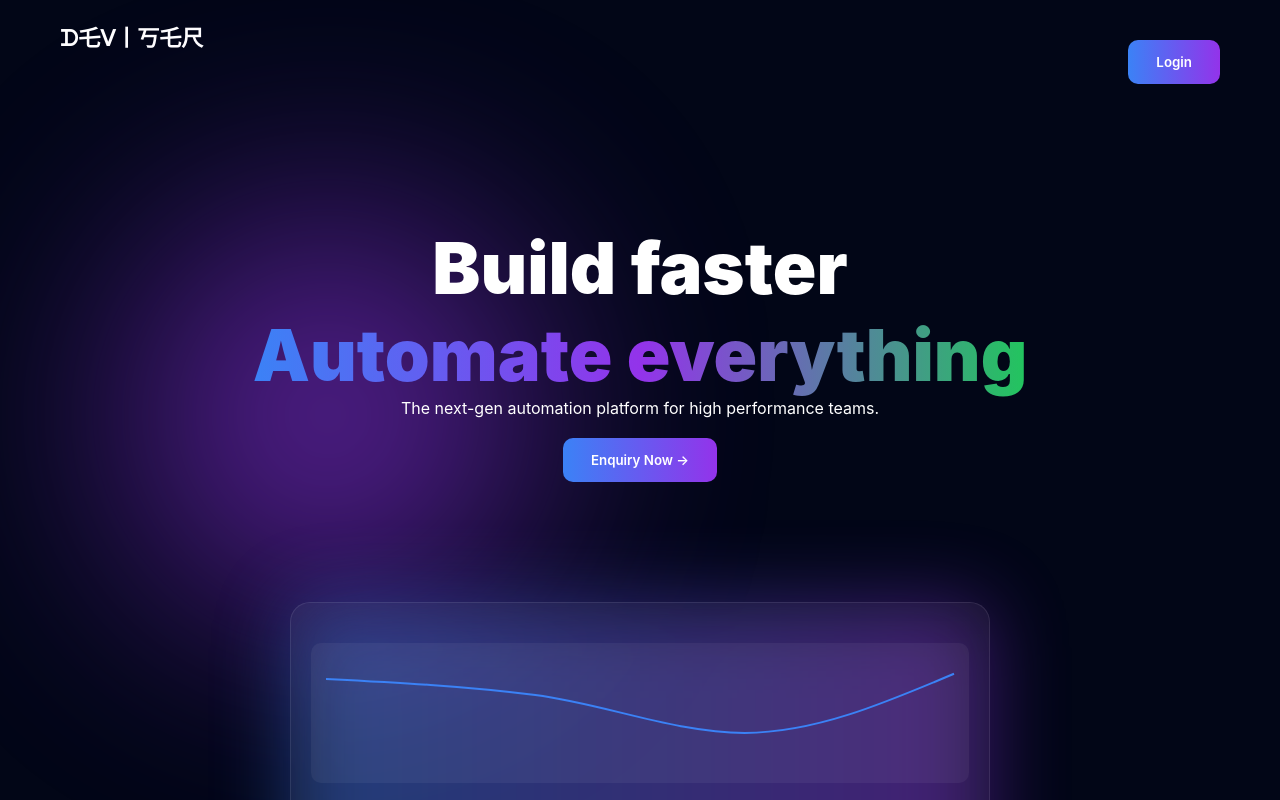
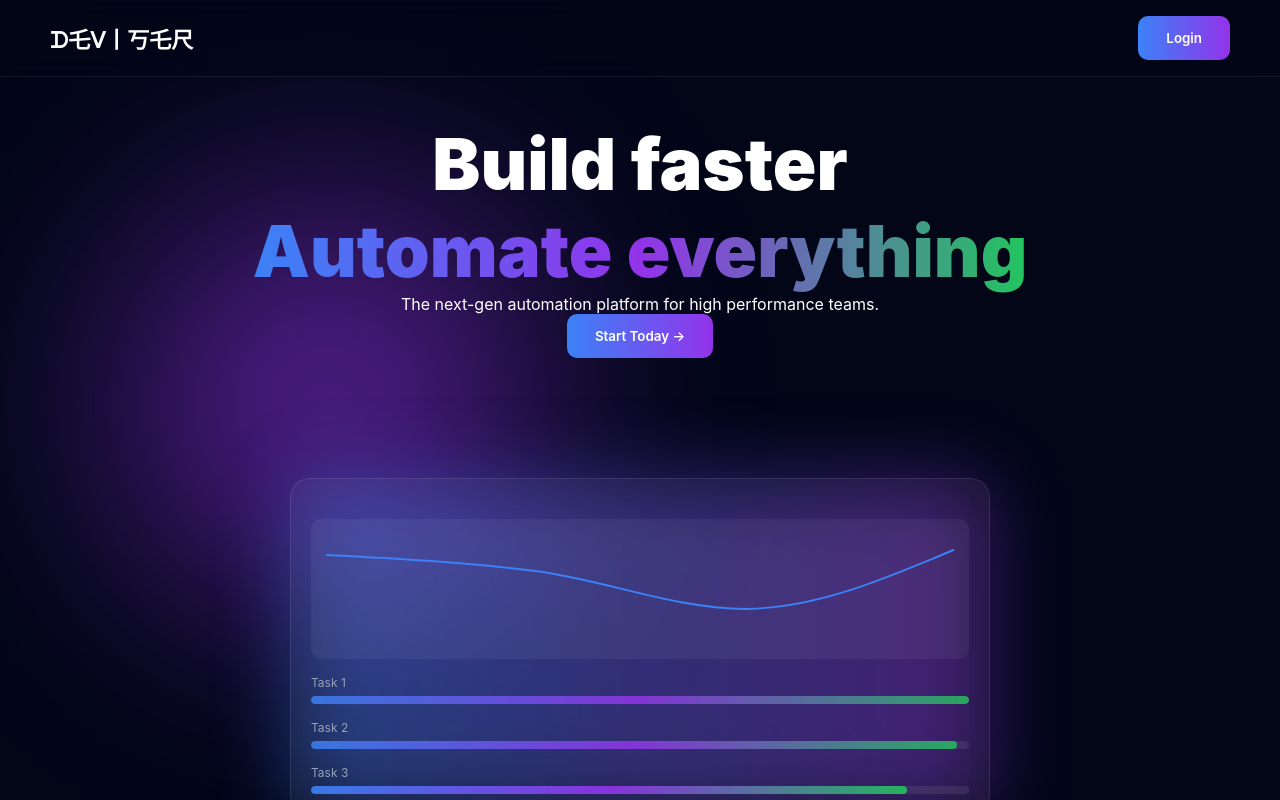
Before and after one commit to sumitsaurav143/DEVISER-INDIA, a React (Vite) app: page / in a window 1280 px wide. Shown: the top 800 px of the page. Built offline with nearby package versions, Linux system fonts and the light colour scheme.

Commit message:
Logo alignment, Header fix

```diff
--- a/src/pages/Homepage.jsx
+++ b/src/pages/Homepage.jsx
@@ -80,7 +80,7 @@ function Homepage() {
                     className="cta-btn"
                     onClick={() => navigate("/login")}
                 >
-                    Enquiry Now →
+                    Start Today →
                 </button>
 
             </section>
--- a/src/pages/dashboard.css
+++ b/src/pages/dashboard.css
@@ -35,7 +35,7 @@
 .logo {
   font-size: 20px;
   font-weight: 600;
-  margin-bottom: 20px;
+  /* margin-bottom: 20px; */
 }
 
 /* 👤 USER INFO CARD */
@@ -960,7 +960,10 @@
 
 }
 
+.sidebar {
+  transition: left 0.3s ease, box-shadow 0.3s;
+}
 
-/* ========================= */
-/* 📲 TABLET (769px - 1024px) */
-/* ========================= */
+.sidebar.open {
+  box-shadow: 10px 0 40px rgba(0,0,0,0.6);
+}
--- a/src/pages/homepage.css
+++ b/src/pages/homepage.css
@@ -32,16 +32,46 @@
 }
 
 @keyframes float {
-  0%,100% { transform: translateY(0); }
-  50% { transform: translateY(-40px); }
+
+  0%,
+  100% {
+    transform: translateY(0);
+  }
+
+  50% {
+    transform: translateY(-40px);
+  }
 }
 
 /* NAV */
 
 .nav {
+  position: fixed;
+  top: 0;
+  left: 0;
+  width: 100%;
+
   display: flex;
   justify-content: space-between;
-  padding: 20px 60px;
+  align-items: center;
+
+
+  padding: 16px 50px;
+
+  z-index: 1000;
+
+  background: rgba(2, 6, 23, 0.6);
+  backdrop-filter: blur(12px);
+  border-bottom: 1px solid rgba(255,255,255,0.08);
+}
+
+.nav.scrolled {
+  box-shadow: 0 10px 40px rgba(0,0,0,0.6);
+}
+
+.logo {
+  font-size: 22px;
+  font-weight: 700;
 }
 
 .glow-text {
@@ -49,6 +79,10 @@
 }
 
 /* HERO */
+
+.hero {
+  padding-top: 140px; /* 👈 important */
+}
 
 .hero {
   text-align: center;
@@ -61,18 +95,18 @@
 }
 
 .hero span {
-  background: linear-gradient(90deg,#3b82f6,#9333ea,#22c55e);
+  background: linear-gradient(90deg, #3b82f6, #9333ea, #22c55e);
   -webkit-background-clip: text;
   -webkit-text-fill-color: transparent;
 }
 
 .cta-btn {
-  margin-top: 20px;
+  /* margin-top: 20px; */
   padding: 14px 28px;
   border-radius: 10px;
   border: none;
 
-  background: linear-gradient(90deg,#3b82f6,#9333ea);
+  background: linear-gradient(90deg, #3b82f6, #9333ea);
   color: white;
 
   font-weight: 600;
@@ -98,10 +132,10 @@
   border-radius: 20px;
   padding: 20px;
 
-  background: rgba(255,255,255,0.05);
+  background: rgba(255, 255, 255, 0.05);
   backdrop-filter: blur(30px);
 
-  border: 1px solid rgba(255,255,255,0.1);
+  border: 1px solid rgba(255, 255, 255, 0.1);
 
   transition: 0.4s;
 }
@@ -116,7 +150,7 @@
   position: absolute;
   inset: 0;
   border-radius: 20px;
-  background: linear-gradient(90deg,#3b82f6,#9333ea);
+  background: linear-gradient(90deg, #3b82f6, #9333ea);
   filter: blur(40px);
   opacity: 0.4;
 }
@@ -135,7 +169,7 @@
 .box {
   flex: 1;
   height: 60px;
-  background: rgba(255,255,255,0.08);
+  background: rgba(255, 255, 255, 0.08);
   border-radius: 8px;
 }
 
@@ -157,7 +191,7 @@
   height: 8px;
   margin-top: 5px;
 
-  background: rgba(255,255,255,0.08);
+  background: rgba(255, 255, 255, 0.08);
   border-radius: 10px;
   overflow: hidden;
 }
@@ -168,7 +202,7 @@
   height: 100%;
   width: 0%;
 
-  background: linear-gradient(90deg,#3b82f6,#9333ea,#22c55e);
+  background: linear-gradient(90deg, #3b82f6, #9333ea, #22c55e);
   border-radius: 10px;
 
   animation: load 3s infinite;
@@ -213,7 +247,7 @@
   margin-top: 20px;
   padding: 10px;
 
-  background: rgba(255,255,255,0.05);
+  background: rgba(255, 255, 255, 0.05);
   border-radius: 10px;
 }
 
@@ -224,7 +258,7 @@
   font-size: 32px;
   margin-bottom: 40px;
 
-  background: linear-gradient(90deg,#3b82f6,#9333ea,#22c55e);
+  background: linear-gradient(90deg, #3b82f6, #9333ea, #22c55e);
   -webkit-background-clip: text;
   -webkit-text-fill-color: transparent;
 }
@@ -250,10 +284,10 @@
 
   border-radius: 18px;
 
-  background: rgba(255,255,255,0.05);
+  background: rgba(255, 255, 255, 0.05);
   backdrop-filter: blur(20px);
 
-  border: 1px solid rgba(255,255,255,0.1);
+  border: 1px solid rgba(255, 255, 255, 0.1);
 
   text-align: center;
   transition: 0.3s;
@@ -261,7 +295,7 @@
 
 .feature-card:hover {
   transform: translateY(-8px);
-  box-shadow: 0 0 25px rgba(147,51,234,0.3);
+  box-shadow: 0 0 25px rgba(147, 51, 234, 0.3);
 }
 
 /* ICON */
@@ -304,10 +338,10 @@
 
   border-radius: 18px;
 
-  background: rgba(255,255,255,0.04);
+  background: rgba(255, 255, 255, 0.04);
   backdrop-filter: blur(20px);
 
-  border: 1px solid rgba(255,255,255,0.1);
+  border: 1px solid rgba(255, 255, 255, 0.1);
 }
 
 /* BIG NUMBER */
@@ -316,7 +350,7 @@
   font-size: 42px;
   font-weight: 900;
 
-  background: linear-gradient(90deg,#3b82f6,#9333ea);
+  background: linear-gradient(90deg, #3b82f6, #9333ea);
   -webkit-background-clip: text;
   -webkit-text-fill-color: transparent;
 }
@@ -355,10 +389,10 @@
   padding: 30px;
   border-radius: 20px;
 
-  background: rgba(255,255,255,0.05);
+  background: rgba(255, 255, 255, 0.05);
   backdrop-filter: blur(25px);
 
-  border: 1px solid rgba(255,255,255,0.1);
+  border: 1px solid rgba(255, 255, 255, 0.1);
 
   text-align: left;
   transition: 0.3s;
@@ -368,7 +402,7 @@
 
 .price-card:hover {
   transform: translateY(-8px);
-  box-shadow: 0 0 30px rgba(59,130,246,0.2);
+  box-shadow: 0 0 30px rgba(59, 130, 246, 0.2);
 }
 
 /* TITLE */
@@ -384,7 +418,7 @@
   font-weight: 800;
   margin: 10px 0 20px;
 
-  background: linear-gradient(90deg,#3b82f6,#9333ea);
+  background: linear-gradient(90deg, #3b82f6, #9333ea);
   -webkit-background-clip: text;
   -webkit-text-fill-color: transparent;
 }
@@ -412,7 +446,7 @@
   border-radius: 10px;
   border: none;
 
-  background: linear-gradient(90deg,#3b82f6,#9333ea);
+  background: linear-gradient(90deg, #3b82f6, #9333ea);
   color: white;
 
   font-weight: 600;
@@ -429,7 +463,7 @@
 /* GLOW */
 
 .glow {
-  box-shadow: 0 0 30px rgba(147,51,234,0.4);
+  box-shadow: 0 0 30px rgba(147, 51, 234, 0.4);
 }
 
 /* CTA */
@@ -495,7 +529,8 @@
   }
 
   .preview-card:hover {
-    transform: none; /* disable tilt on mobile */
+    transform: none;
+    /* disable tilt on mobile */
   }
 
   /* PROGRESS */
```
